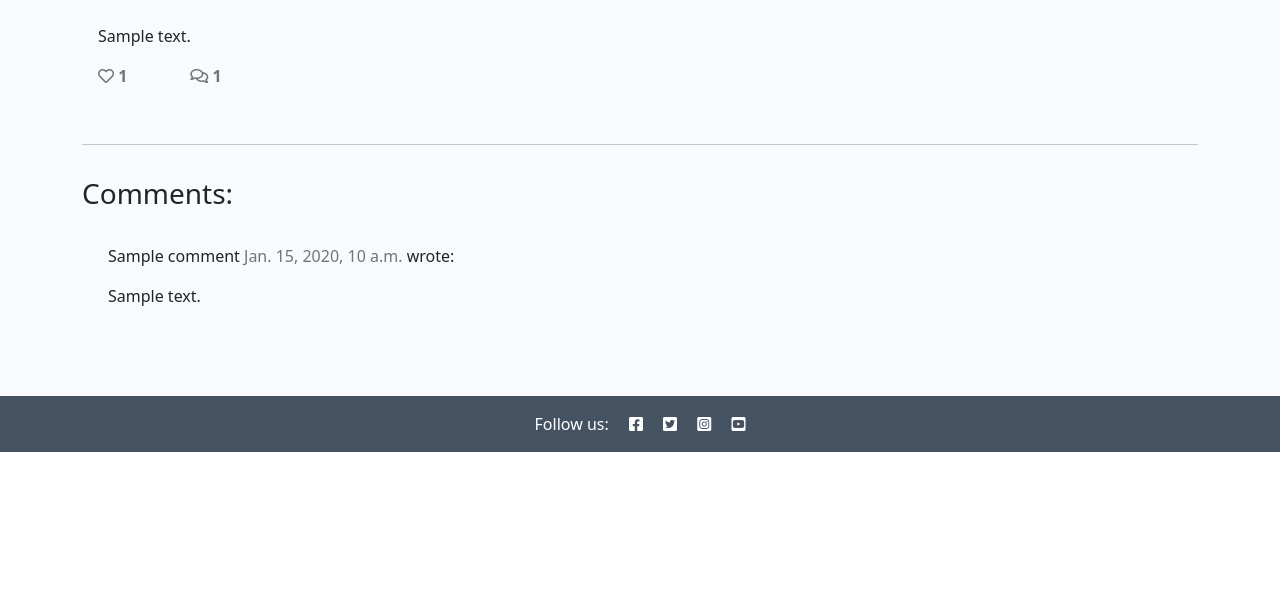
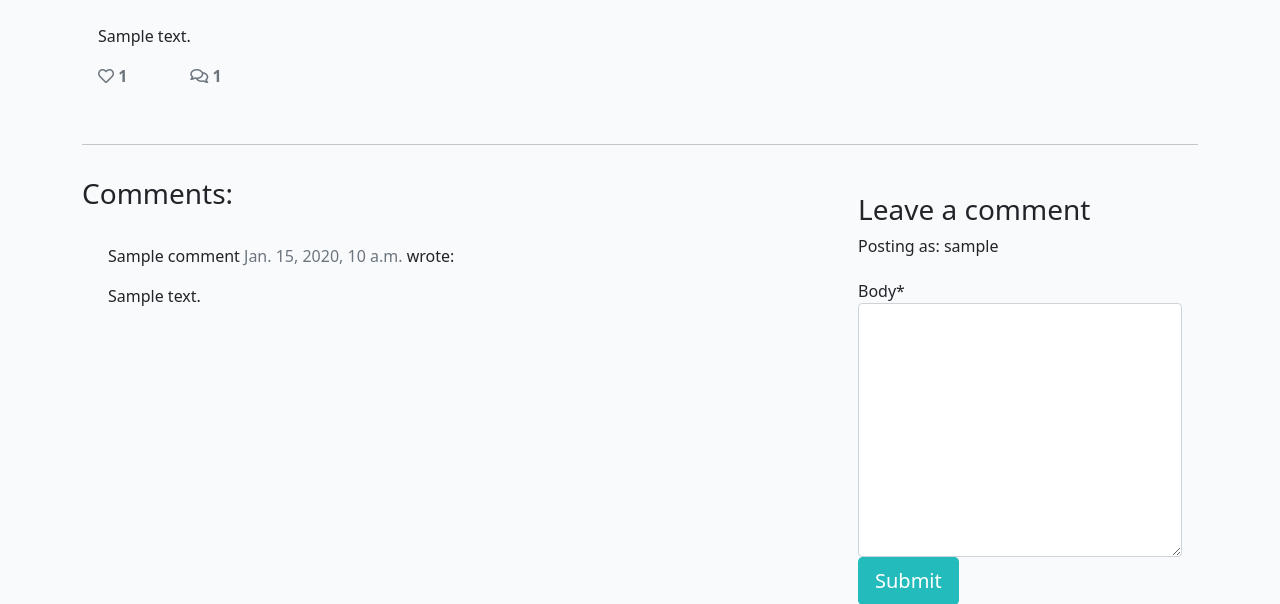
Before and after one commit to Markp1312/PP4-DjangoTechBlog, a Django app: a page that uses templates/post_detail.html in a window 1280 px wide. Shown: the part 348-952 px from the top of the page. Before the commit the page ends 800 px from the top, so only its background shows below. Run offline with Django 3.2, Linux system fonts and the light colour scheme; a user stored in the database is signed in; tables that the repository leaves empty hold one stand-in row (values such as "Sample post"); some libraries are stand-ins or nearby versions.

Commit message:
Added post to views.py

```diff
--- a/blog/views.py
+++ b/blog/views.py
@@ -24,7 +24,41 @@ class PostDetail(View):
             {
                 "post": post,
                 "comments": comments,
+                "commented": False,
                 "liked": liked,
                 "comment_form": CommentForm()
             },
         )
+
+
+        def post(self, request, slug, *args, **kwargs):
+            queryset = Post.objects.filter(status=1)
+            post = get_object_or_404(queryset, slug=slug)
+            comments = post.comments.filter(approved=True).order_by('created_on')
+            liked = False
+            if post.likes.filter(id=self.request.user.id).exists():
+                liked=True
+
+            comment_form = CommentForm(data=request.POST)
+
+            if comment_form.is_valid():
+                comment_form.instance.email = request.user.email
+                comment_form.instance.name = request.user.username
+                comment = comment_form.save(commit=False)
+                comment.post = post
+                comment.save()
+
+            else:
+                comment_form = CommentForm()
+
+            return render (
+                request,
+                "post_detail.html",
+            {
+                "post": post,
+                "comments": comments,
+                "commented": True,
+                "liked": liked,
+                "comment_form": CommentForm(),
+            },
+        )
--- a/templates/post_detail.html
+++ b/templates/post_detail.html
@@ -67,7 +67,7 @@
         </div>
         <div class="col-md-4 card mb-4  mt-3 ">
             <div class="card-body">
-                {% if user.is.authenticated %}
+                {% if user.is_authenticated %}
 
                 <h3>Leave a comment</h3>
                 <p>Posting as: {{ user.username }}</p>
```
